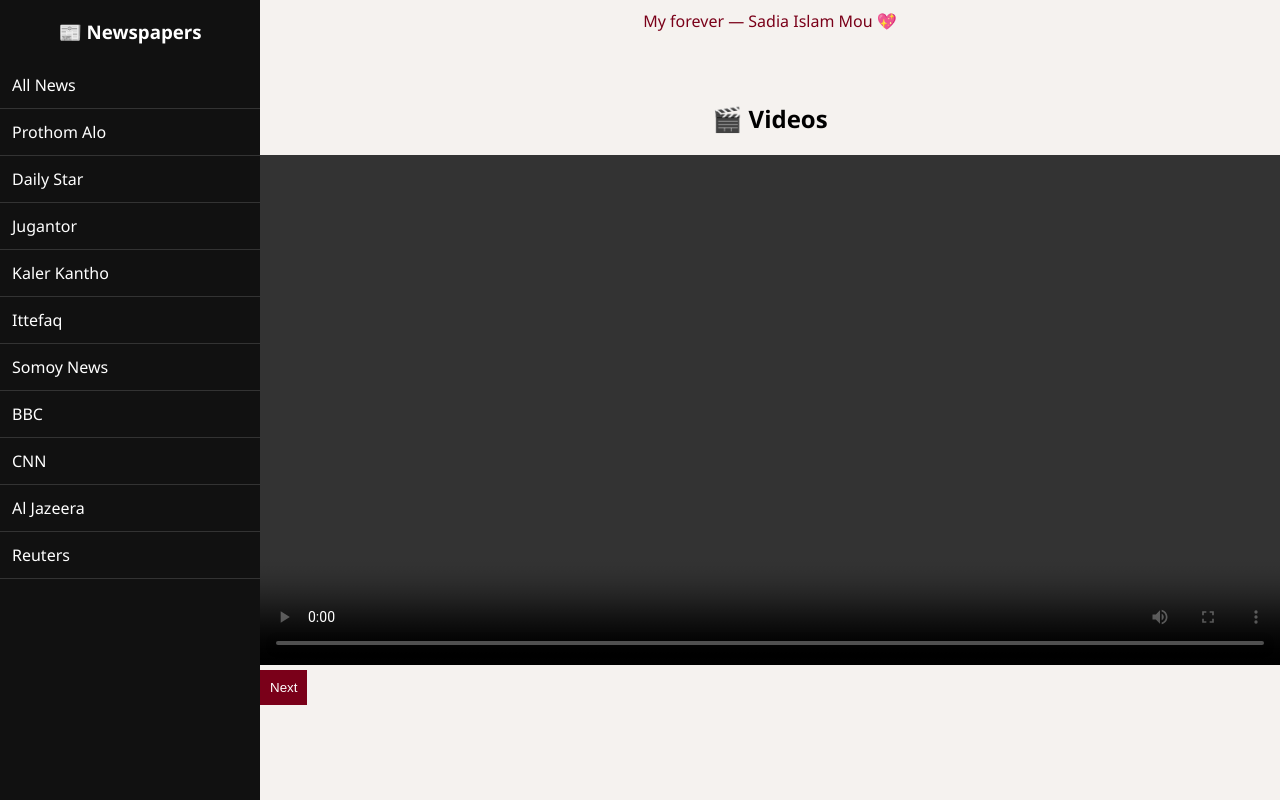
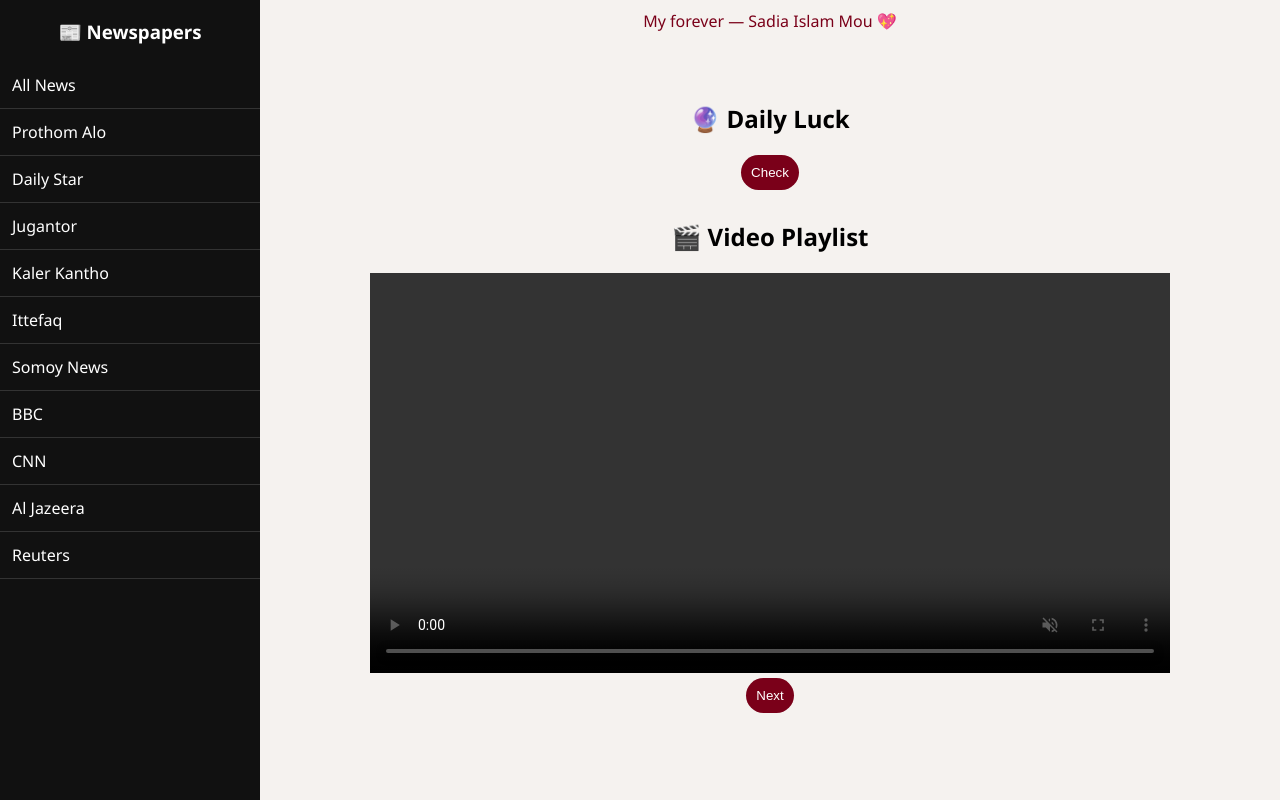
Before and after one commit to mizan918/news-ready-app, a Flask app: page / in a window 1280 px wide. Shown: the part 126-926 px from the top of the page. Run offline with Flask 3, Linux system fonts and the light colour scheme; data that the repository does not hold is empty.

Commit message:
Update index.html

```diff
--- a/news_ready_app/templates/index.html
+++ b/news_ready_app/templates/index.html
@@ -20,21 +20,19 @@ header {
     padding:20px;
 }
 
-/* 🔴 FIXED LAYOUT */
+/* LAYOUT */
 .wrapper {
     display:flex;
 }
 
-/* 🔴 FORCE SIDEBAR */
+/* SIDEBAR */
 .sidebar {
     width:260px;
-    min-width:260px;   /* IMPORTANT FIX */
+    min-width:260px;
     background:#111;
     color:white;
     height:100vh;
     overflow:auto;
-    position:sticky;
-    top:0;
 }
 
 /* SIDEBAR LINKS */
@@ -53,7 +51,6 @@ header {
 /* MAIN */
 .main {
     flex:1;
-    min-width:0;  /* IMPORTANT FIX */
 }
 
 /* LOVE */
@@ -103,6 +100,12 @@ header {
 }
 
 /* VIDEO */
+.video-box {
+    max-width:800px;
+    margin:30px auto;
+    text-align:center;
+}
+
 video {
     width:100%;
 }
@@ -113,6 +116,8 @@ button {
     background:#7a0019;
     color:white;
     border:none;
+    border-radius:20px;
+    cursor:pointer;
 }
 
 </style>
@@ -126,7 +131,7 @@ button {
 
 <div class="wrapper">
 
-<!-- 🔴 SIDEBAR (WILL NOT DISAPPEAR NOW) -->
+<!-- LEFT SIDEBAR -->
 <div class="sidebar">
 
 <h3 style="text-align:center;">📰 Newspapers</h3>
@@ -143,11 +148,13 @@ button {
 
 </div>
 
-<!-- MAIN -->
+<!-- RIGHT SIDE -->
 <div class="main">
 
+<!-- LOVE -->
 <div class="love-line" id="love-text"></div>
 
+<!-- TICKER -->
 <div class="ticker">
 <div class="ticker-move">
 {% for n in news %}
@@ -156,25 +163,43 @@ button {
 </div>
 </div>
 
+<!-- NEWS -->
 <div class="container">
 {% for n in news %}
 <div class="card">
+
 {% if n.image %}
 <img src="{{n.image}}">
 {% endif %}
+
 <h3>{{n.title}}</h3>
 <p>{{n.desc}}</p>
-<button onclick="window.open('{{n.link}}')">Read</button>
+
+<button onclick="window.open('{{n.link}}','_blank')">
+Read Full
+</button>
+
 </div>
 {% endfor %}
 </div>
 
-<h2 style="text-align:center;">🎬 Videos</h2>
-<video id="player" controls></video>
-<button onclick="next()">Next</button>
+<!-- LUCK -->
+<div style="text-align:center;">
+<h2>🔮 Daily Luck</h2>
+<button onclick="generateLuck()">Check</button>
+<p id="luck-text"></p>
+</div>
+
+<!-- VIDEO -->
+<div class="video-box">
+<h2>🎬 Video Playlist</h2>
+
+<video id="player" controls autoplay muted></video>
+<button onclick="nextVideo()">Next</button>
 
 </div>
 
+</div>
 </div>
 
 <script>
@@ -184,8 +209,21 @@ const loveTexts = [
 "You are my calm — Sadia Islam Mou ❤️",
 "My forever — Sadia Islam Mou 💖"
 ];
+
 document.getElementById("love-text").innerText =
 loveTexts[Math.floor(Math.random()*loveTexts.length)];
+
+/* LUCK */
+const luckAnswers = [
+"A big opportunity is coming.",
+"Today is your lucky day.",
+"A surprise success awaits you."
+];
+
+function generateLuck(){
+    document.getElementById("luck-text").innerText =
+    luckAnswers[Math.floor(Math.random()*luckAnswers.length)];
+}
 
 /* VIDEO */
 const videos = {{ videos | tojson }};
@@ -196,7 +234,7 @@ function play(){
     document.getElementById("player").src = videos[i];
 }
 
-function next(){
+function nextVideo(){
     i++;
     if(i >= videos.length) i = 0;
     play();
```
